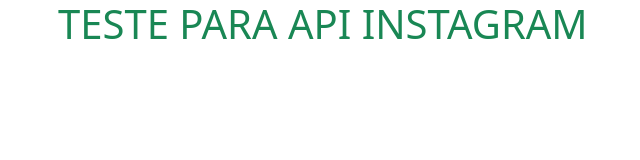
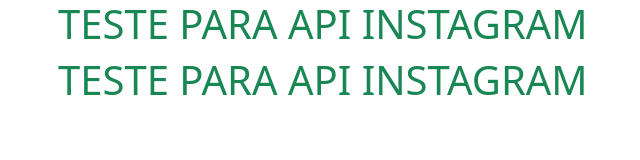
Before and after one commit to marcos-vinicios/demo, a plain HTML site: page index.html in a window 1280 px wide. Shown: the whole page, without its empty margins (24-664 px from the left). Drawn offline with nearby package versions, Linux system fonts and the light colour scheme.

Commit message:
Update index.html

```diff
--- a/index.html
+++ b/index.html
@@ -11,6 +11,7 @@
 <body>
     <div class="container">
         <h1 class="text-uppercase text-success">Teste para API instagram</h1>
+        <h1 class="text-uppercase text-success">Teste para API instagram</h1>
     </div>
 
 </body>
```
